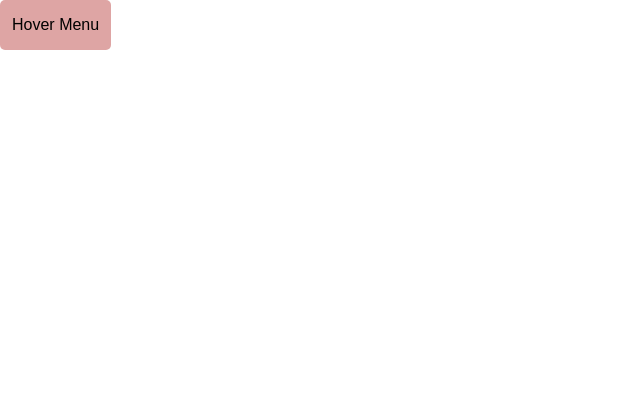
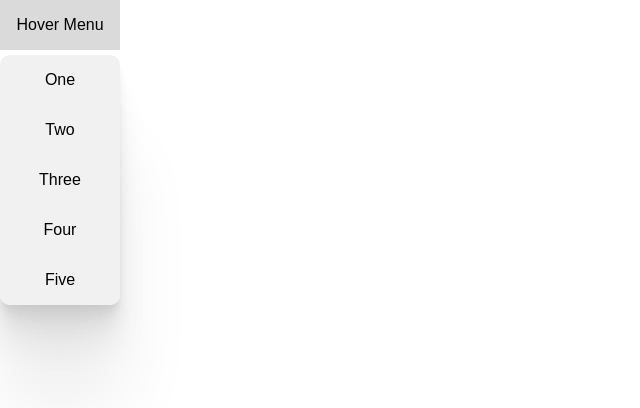
Before and after one commit to programmergeek/FancyDropMenus, a plain HTML site: page index.html in a window 1280 px wide. Shown: the whole page, without its empty margins (0-640 px from the left). Drawn offline with Linux system fonts and the light colour scheme.

Commit message:
changed styles of hover drop down elements

```diff
--- a/index.html
+++ b/index.html
@@ -11,11 +11,11 @@
     <div id="hover-drop">
         <button id="hover-drop-menu" class="btn">Hover Menu</button>
         <div class="menu" id="hover-menu-items">
-            <button  class="menu-item btn">One</button>
+            <button  class="menu-item btn" id="first">One</button>
             <button  class="menu-item btn">Two</button>
             <button  class="menu-item btn">Three</button>
             <button  class="menu-item btn">Four</button>
-            <button  class="menu-item btn">Five</button>
+            <button  class="menu-item btn" id="last">Five</button>
         </div>
     </div>
     <script src="hover.js"></script>
--- a/styles.css
+++ b/styles.css
@@ -8,11 +8,15 @@ body{
 }
 
 #hover-drop-menu{
+    width: 120px;
     border-style: none;
     font-size: inherit;
     padding: 16px 12px;
-    border-radius: 5px;
-    background-color: #dea5a4;
+    background-color: #f1f1f1;
+}
+
+#hover-drop-menu:hover{
+    background-color: #dadada;
 }
 
 .menu{
@@ -20,6 +24,28 @@ body{
     flex-direction: column;
     width: fit-content;
     position: absolute;
+    border-radius: 10px 10px 10px 10px;
+}
+
+#hover-menu-items{
+    margin-top: 5px;
+    background-color: white;
+    box-shadow:
+  0 2.8px 2.2px rgba(0, 0, 0, 0.02),
+  0 6.7px 5.3px rgba(0, 0, 0, 0.028),
+  0 12.5px 10px rgba(0, 0, 0, 0.035),
+  0 22.3px 17.9px rgba(0, 0, 0, 0.042),
+  0 41.8px 33.4px rgba(0, 0, 0, 0.05),
+  0 100px 80px rgba(0, 0, 0, 0.07)
+;
+}
+
+#first{
+    border-radius: 10px 10px 0px 0px;
+}
+
+#last{
+    border-radius: 0px 0px 10px 10px;
 }
 
 .menu-item{
@@ -28,9 +54,9 @@ body{
     font-size: inherit;
     border-style: none;
     text-decoration: none;
-    background-color: #3EB489;
+    background-color: #f1f1f1;
 }
 
 .menu-item:hover{
-    background-color: #54f1b8;
+    background-color: #dadada;
 }
```
